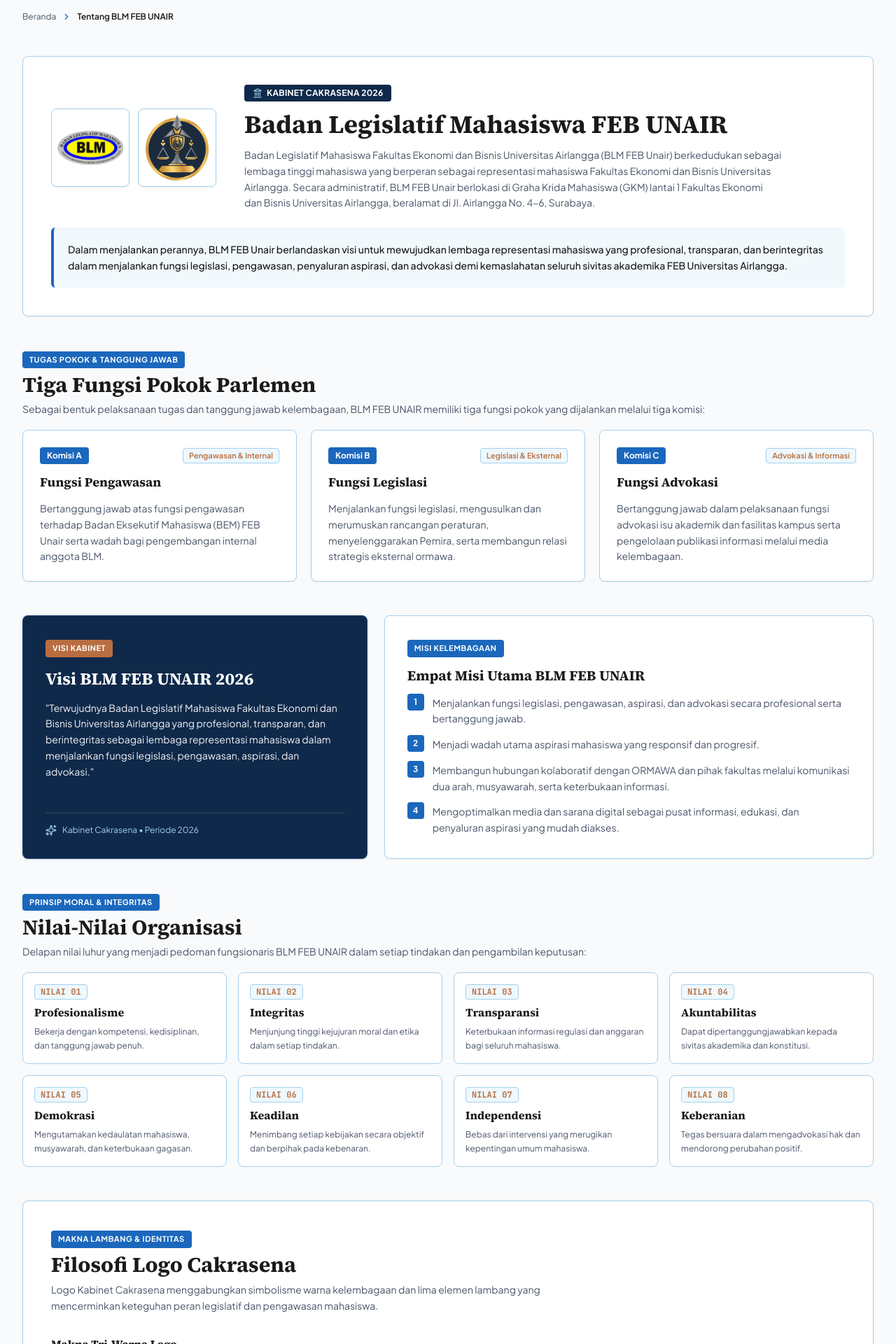
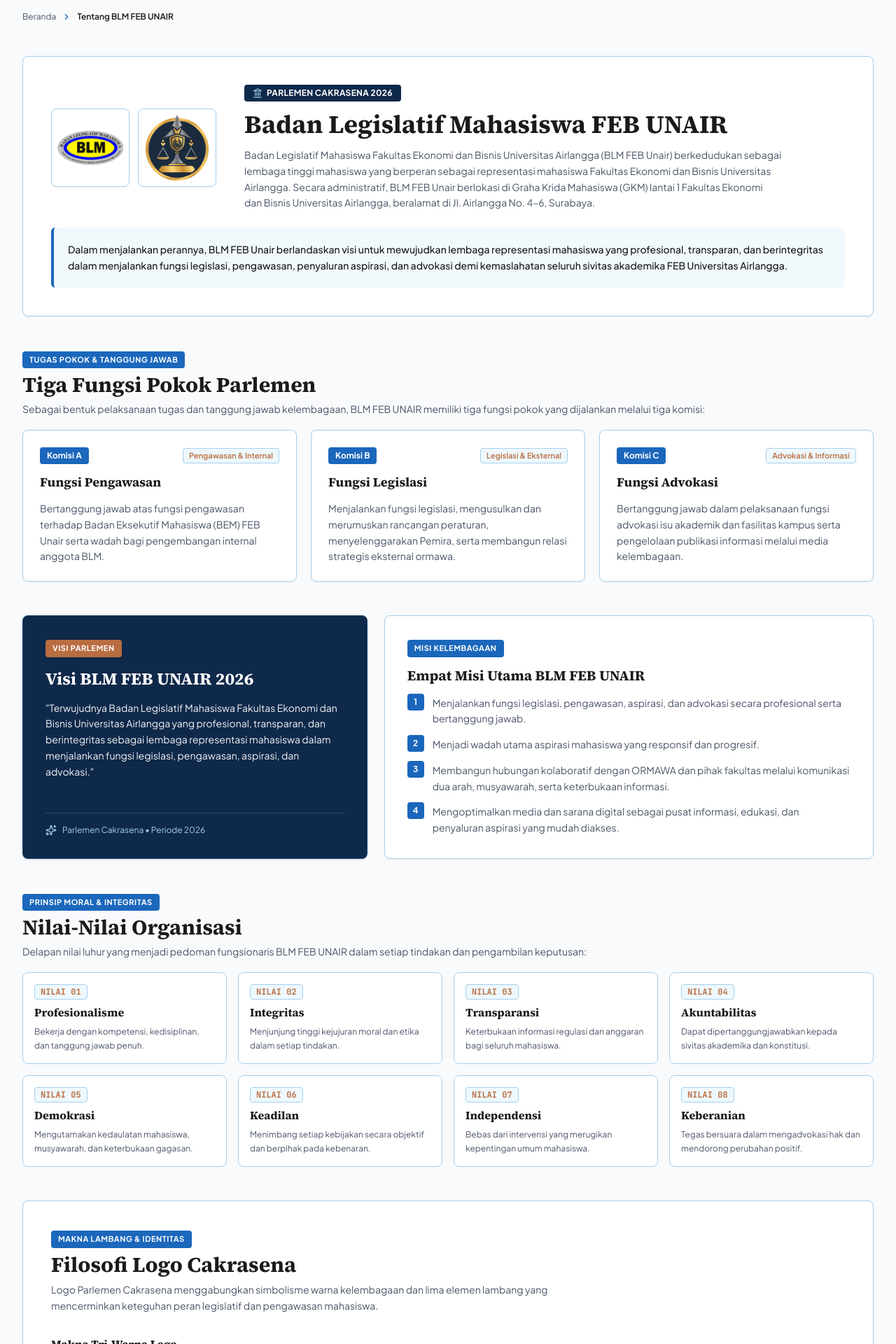
Before and after one commit to Puguh-Muqoddam/jdih-blm-febunair, a Next.js app: page /tentang in a window 1280 px wide. Shown: the part 160-2080 px from the top of the page at 70% size. Built offline with nearby package versions, Linux system fonts and the light colour scheme; no server answers.

Commit message:
chore(tentang): replace Kabinet Cakrasena with Parlemen Cakrasena

```diff
--- a/src/app/tentang/page.tsx
+++ b/src/app/tentang/page.tsx
@@ -41,7 +41,7 @@ function InstagramIcon({ className = "w-3.5 h-3.5" }: { className?: string }) {
 export const metadata: Metadata = {
   title: "Tentang BLM FEB UNAIR | Parlemen Cakrasena 2026",
   description:
-    "Profil lengkap Badan Legislatif Mahasiswa (BLM) FEB Universitas Airlangga Kabinet Cakrasena 2026: Visi & Misi, Tri-Fungsi Pokok, 8 Nilai Organisasi, Filosofi Lambang, Struktur KSB, Biro, Komisi, dan Departemen.",
+    "Profil lengkap Badan Legislatif Mahasiswa (BLM) FEB Universitas Airlangga Parlemen Cakrasena 2026: Visi & Misi, Tri-Fungsi Pokok, 8 Nilai Organisasi, Filosofi Lambang, Struktur KSB, Biro, Komisi, dan Departemen.",
 };
 
 export default function TentangPage() {
@@ -172,7 +172,7 @@ export default function TentangPage() {
       desc: "Biro yang khusus menangani berbagai hal yang berkaitan dengan pelaksanaan dan pengontrolan tata tertib administrasi BLM FEB Unair, surat-menyurat, pembuatan notulensi, pembuatan proposal, memastikan LPJ atau progress report kegiatan masuk tepat waktu, serta mengoordinasi upaya menjadikan sekretariat BLM FEB Unair sebagai pusat kegiatan yang nyaman bagi pengurus dan pusat informasi kegiatan.",
       prokers: [
         { name: "Pengadaan Inventaris", detail: "Memberikan layanan pendataan inventaris." },
-        { name: "Kalender Kabinet BLM", detail: "Menjadi pusat informasi seluruh jadwal kegiatan yang diselenggarakan oleh Kabinet BLM." },
+        { name: "Kalender Parlemen BLM", detail: "Menjadi pusat informasi seluruh jadwal kegiatan yang diselenggarakan oleh Parlemen BLM." },
         { name: "Temu Sekre", detail: "Biro ADM memberikan pendampingan kepada setiap sekretaris biro/komisi dalam menjalankan hal administrasi." },
         { name: "Evaluasi BLM", detail: "Biro Admin membuat laporan evaluasi kinerja seluruh anggota dan staff BLM selama satu periode." },
       ],
@@ -350,7 +350,7 @@ export default function TentangPage() {
               <div className="space-y-2.5 text-center md:text-left flex-1">
                 <div className="inline-flex items-center gap-1.5 rounded bg-[#0F294A] px-3 py-1 text-xs font-bold text-white tracking-wide">
                   <Landmark className="w-3.5 h-3.5 text-[#A3D0EE]" />
-                  <span>KABINET CAKRASENA 2026</span>
+                  <span>PARLEMEN CAKRASENA 2026</span>
                 </div>
                 <h1 className="font-serif font-bold text-2xl sm:text-3xl lg:text-4xl text-[#1A1A1A] leading-tight">
                   Badan Legislatif Mahasiswa FEB UNAIR
@@ -416,14 +416,14 @@ export default function TentangPage() {
           </section>
 
           {/* ===================================================================
-              3. VISI & MISI KABINET CAKRASENA
+              3. VISI & MISI PARLEMEN CAKRASENA
              =================================================================== */}
           <section className="grid grid-cols-1 lg:grid-cols-12 gap-6 items-stretch">
             {/* Visi */}
             <div className="lg:col-span-5 rounded-lg bg-[#0F294A] text-white p-6 sm:p-8 shadow-sm flex flex-col justify-between space-y-5 border border-[#3885CC]/30">
               <div className="space-y-3.5">
                 <span className="inline-block rounded bg-[#b96d41] text-white px-2.5 py-1 text-[11px] font-bold uppercase tracking-wider">
-                  Visi Kabinet
+                  Visi Parlemen
                 </span>
                 <h3 className="font-serif font-bold text-xl sm:text-2xl text-white leading-snug">
                   Visi BLM FEB UNAIR 2026
@@ -434,7 +434,7 @@ export default function TentangPage() {
               </div>
               <div className="pt-4 border-t border-white/15 text-xs text-[#A3D0EE] flex items-center gap-2">
                 <Sparkles className="w-4 h-4 text-[#A3D0EE]" />
-                <span>Kabinet Cakrasena • Periode 2026</span>
+                <span>Parlemen Cakrasena • Periode 2026</span>
               </div>
             </div>
 
@@ -511,7 +511,7 @@ export default function TentangPage() {
                 Filosofi Logo Cakrasena
               </h2>
               <p className="text-xs sm:text-sm text-[#4A5568] max-w-3xl leading-relaxed">
-                Logo Kabinet Cakrasena menggabungkan simbolisme warna kelembagaan dan lima elemen lambang yang mencerminkan keteguhan peran legislatif dan pengawasan mahasiswa.
+                Logo Parlemen Cakrasena menggabungkan simbolisme warna kelembagaan dan lima elemen lambang yang mencerminkan keteguhan peran legislatif dan pengawasan mahasiswa.
               </p>
             </div>
 
```
